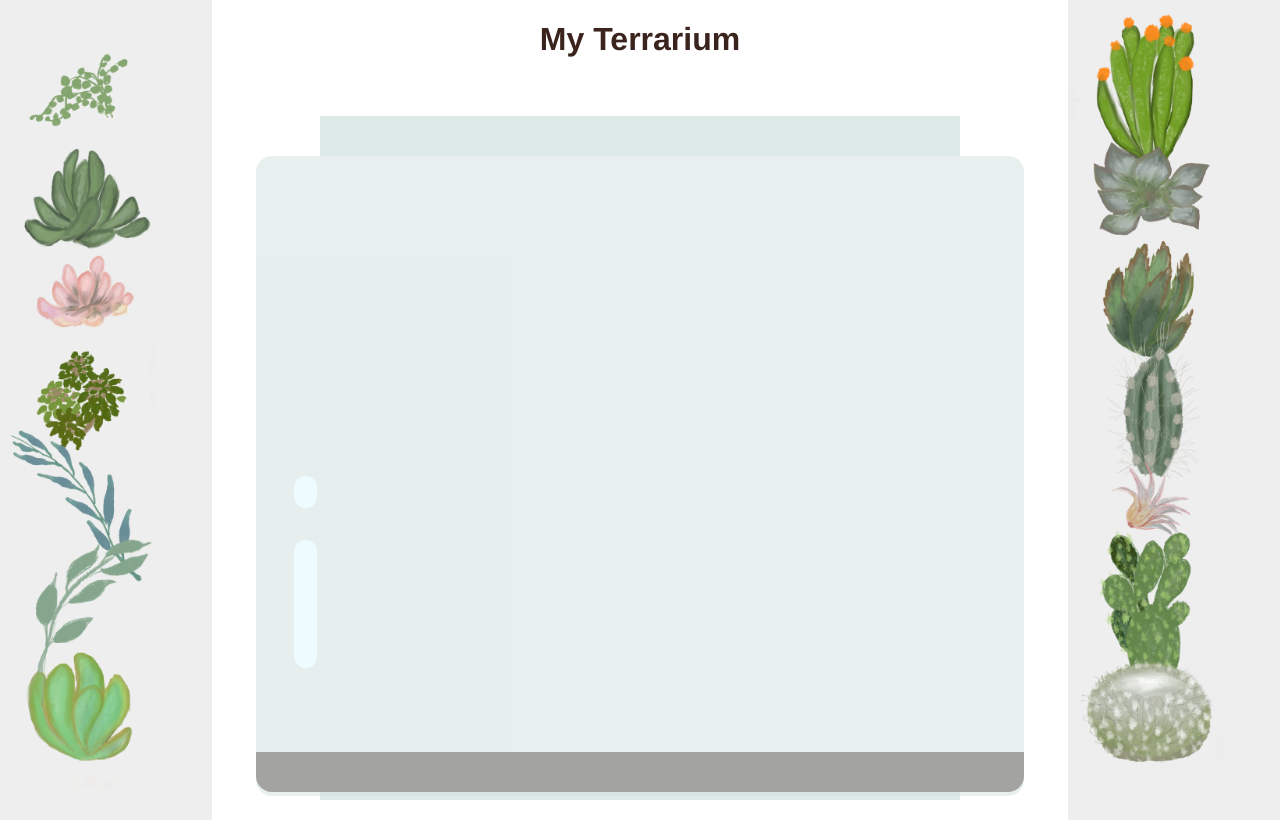
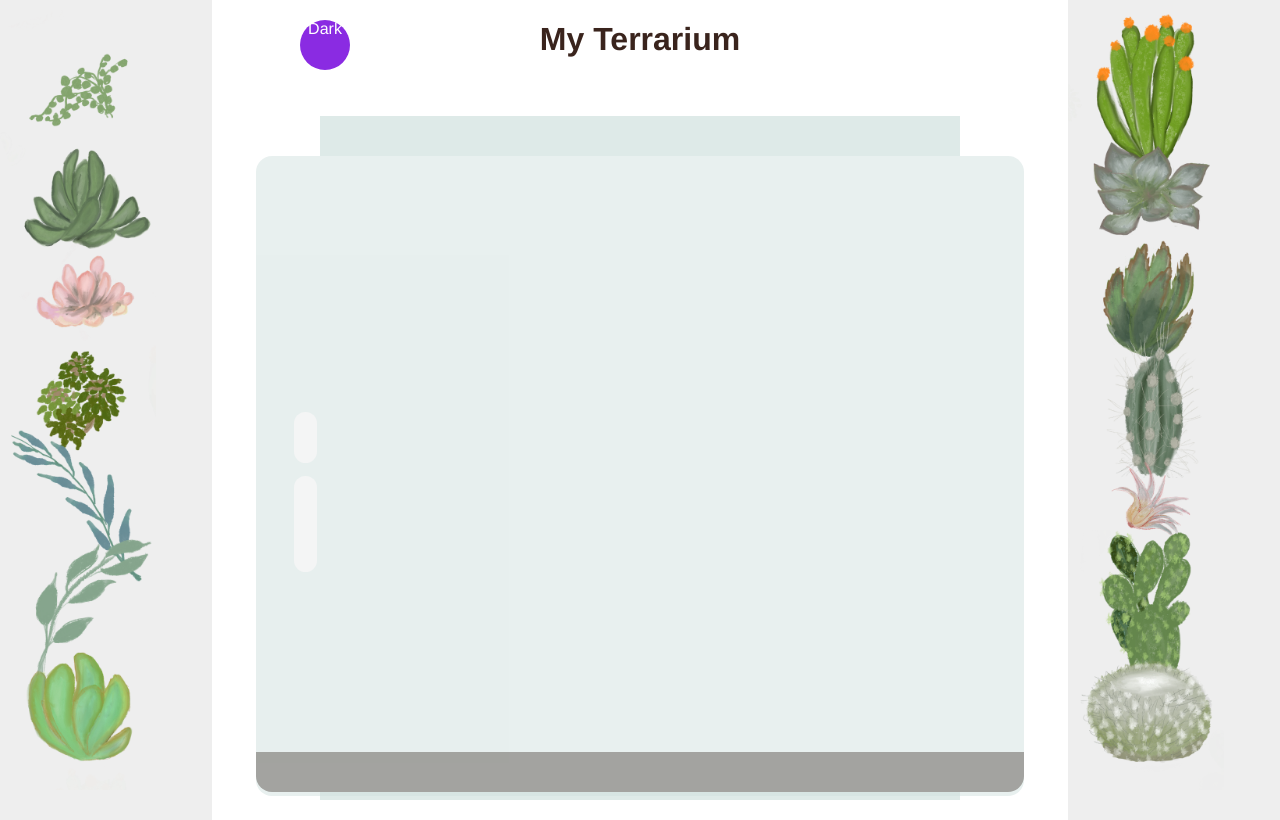
Before and after one commit to JAngel98/Web-Dev-exercises, a plain HTML site: page 3.1-into-to-html/example6/index.html in a window 1280 px wide. Drawn offline with Linux system fonts and the light colour scheme.

Commit message:
Actualizando los estilos

```diff
--- a/3.1-into-to-html/example6/index.html
+++ b/3.1-into-to-html/example6/index.html
@@ -9,9 +9,10 @@
 		<link rel="stylesheet" href="./style.css" />
 		<!-- import the webpage's JavaScript file -->
 		<script src="./script.js" defer></script>
+		<script src="./theme.js" defer></script>
 	</head>
 
-	<body>
+	<body class="light-theme">
 		<div id="page">
 			<h1>My Terrarium</h1>
 
@@ -71,6 +72,10 @@
 				<div class="dirt"></div>
 				<div class="jar-bottom"></div>
 			</div>
+			<div>
+				<buttom class="btn">Dark</buttom>
+			</div>
+
 		</div>
 	</body>
 </html>
--- a/3.1-into-to-html/example6/style.css
+++ b/3.1-into-to-html/example6/style.css
@@ -1,9 +1,11 @@
 body {
 	font-family: helvetica, arial, sans-serif;
+	background: var(--bgColor);
+	color: var(--fontColor);
 }
 
 h1 {
-	color: #3a241d;
+	color: var(--h1Color);
 	text-align: center;
 }
 
@@ -84,22 +86,54 @@ h1 {
 	z-index: -1;
 }
 
-.jar-glossy-long {
+.jar-glossy-short {
+	position: absolute;
+	height: 8%;
 	width: 3%;
-	height: 20%;
-	border-radius: 2rem;
-	background: #ddfbff;
-	position: absolute;
-	bottom: 20%;
+	background-color: #eee;
 	left: 5%;
+	top: 40%;
+	opacity: 0.9;
+	border-radius: 1rem;
+
 }
 
-.jar-glossy-short {
+.jar-glossy-long {
+	position: absolute;
+	height: 15%;
 	width: 3%;
-	height: 5%;
-	border-radius: 2rem;
-	background: #ddfbff;
+	background-color: #eee;
+	left: 5%;
+	top: 50%;
+	opacity: 0.9;
+	border-radius: 1rem;
+
+}
+
+.btn {
 	position: absolute;
-	bottom: 45%;
-	left: 5%;
+	background-color: var(--btnBg);
+	color: var(--btnFontColor);
+	height: 50px;
+	width: 50px;
+	border-radius: 50%;
+	border: none;
+	top: 20px;
+	left: 300px;
+	text-align: center;
 }
+
+.light-theme {
+	--btnBg: blueviolet;
+	--btnFontColor: white;
+	--bgColor: white;
+	--fontColor: black;
+	--h1Color: #3a241d;
+}
+
+.dark-theme {
+	--btnBg: white;
+	--btnFontColor: black;
+	--bgColor: rgb(29, 28, 28);
+	--fontColor: white;
+}
```
Also changed, not shown: 3.1-into-to-html/example7-blog/style.css (+4 -3 lines).
